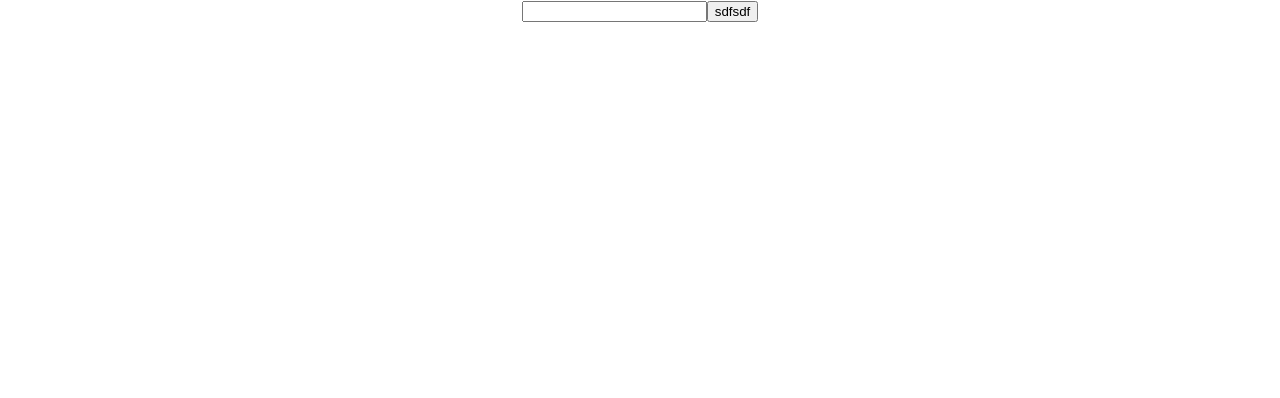
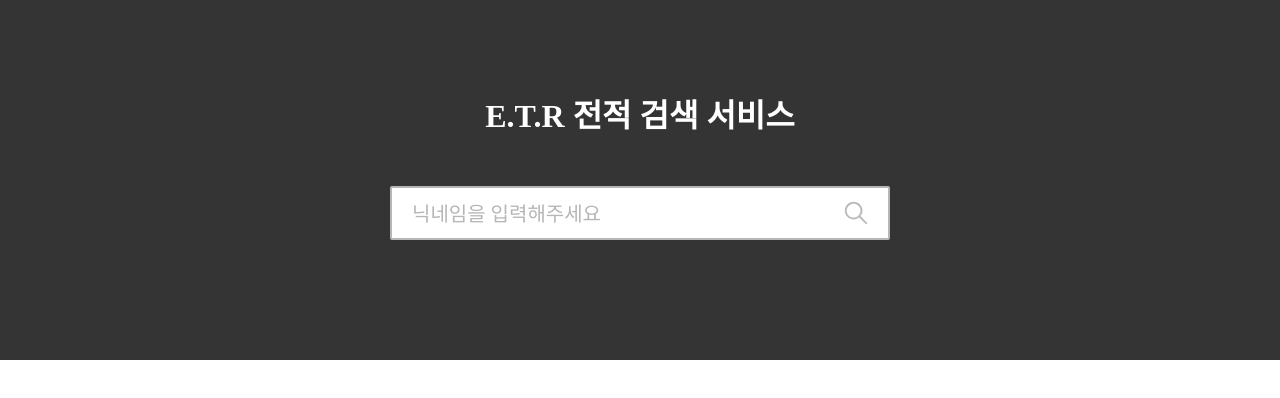
Before and after one commit to kimbuckgur/ETR_information, a React (Create React App) app: page / in a window 1280 px wide. Shown: the top 398 px of the page. Built offline with nearby package versions, Linux system fonts and the light colour scheme.

Commit message:
:Feat ETR SearchBox 퍼블리싱

```diff
--- a/src/components/Searchbox.jsx
+++ b/src/components/Searchbox.jsx
@@ -2,6 +2,7 @@ import axios from "axios";
 import React, { useState, useRef } from "react";
 import { useRecoilState } from "recoil";
 import { baseURL, APIKey } from "./State/state";
+import SearchIcon from "../assets/svg/SearchIcon.svg"
 import * as S from "./styled";
 
 const Searchbox = () => {
@@ -14,9 +15,23 @@ const Searchbox = () => {
   };
 
   // const GetRank = () => {
+  //   let UserId = localStorage.getItem("UserId");
   //   axios({
   //     method: "GET",
-  //     url: `${ETRURL}/v1/rank/top/${3}/${2};`,
+  //     url: `${ETRURL}/v1/rank/${UserId}/${3}/${1}`,
+  //     headers: {
+  //       "x-api-key": `${ETR_ApiKey}`,
+  //     },
+  //   }).then((res) => {
+  //     console.log(res);
+  //   });
+  // };
+
+  // const GetStats = () => {
+  //   let UserId = localStorage.getItem("UserId");
+  //   axios({
+  //     method: "GET",
+  //     url: `${ETRURL}/v1/user/stats/${UserId}/${1}`,
   //     headers: {
   //       "x-api-key": `${ETR_ApiKey}`,
   //     },
@@ -37,14 +52,21 @@ const Searchbox = () => {
       },
     }).then((res) => {
       console.log(res);
+      localStorage.setItem("UserId", `${res.data.user.userNum}`);
+      console.log(localStorage.getItem("UserId"));
     });
   };
 
   return (
-    <div>
-      <input onChange={onChangeNickName} />
-      <button onClick={ReceiveUserID}>sdfsdf</button>
-    </div>
+    <S.MainBox>
+      <S.SearchBox>
+        <S.TitleText>E.T.R 전적 검색 서비스</S.TitleText>
+        <S.inputDiv>
+          <S.SearchInput placeholder="닉네임을 입력해주세요"/>
+          <S.SearchInputImg src={SearchIcon}/>
+        </S.inputDiv>
+      </S.SearchBox>
+    </S.MainBox>
   );
 };
 
--- a/src/components/styled.js
+++ b/src/components/styled.js
@@ -1 +1,69 @@
 import styled from "styled-components";
+
+export const MainBox = styled.div`
+  display: flex;
+  flex-direction: column;
+  align-items: center;
+`;
+
+export const SearchBox = styled.div`
+  display: flex;
+  flex-direction: column;
+  align-items: center;
+  justify-content: center;
+
+  width: 100%;
+  height: 360px;
+  background-color: #343434;
+`;
+
+export const TitleText = styled.p`
+  font-family: "NanumSquare";
+  font-style: normal;
+  font-weight: 800;
+  font-size: 32px;
+  line-height: 40px;
+  color: #ffffff;
+
+  margin: 0px;
+`;
+
+export const inputDiv = styled.div`
+  display: flex;
+
+  width: 500px;
+  height: 54px;
+  background: #ffffff;
+  border: 2px solid #b6b6b6;
+  box-sizing: border-box;
+  border-radius: 2px;
+  margin-top: 50px;
+  margin-bottom: 25px;
+`;
+
+export const SearchInput = styled.input`
+  font-family: "Spoqa Han Sans Neo";
+  font-style: normal;
+  font-weight: 500;
+  font-size: 20px;
+  color: #343434;
+
+  width: 438px;
+  border: none;
+  outline: none;
+  padding-left: 20px;
+  padding-top: 4px;
+
+  &&::placeholder {
+    font-family: "Spoqa Han Sans Neo";
+    font-style: normal;
+    font-weight: 500;
+    font-size: 20px;
+    color: #b6b6b6;
+  }
+`;
+
+export const SearchInputImg = styled.img`
+  margin-left: 20px;
+  margin-right: 20px;
+`;
```
Also changed, not shown: src/assets/svg/SearchIcon.svg (added).
